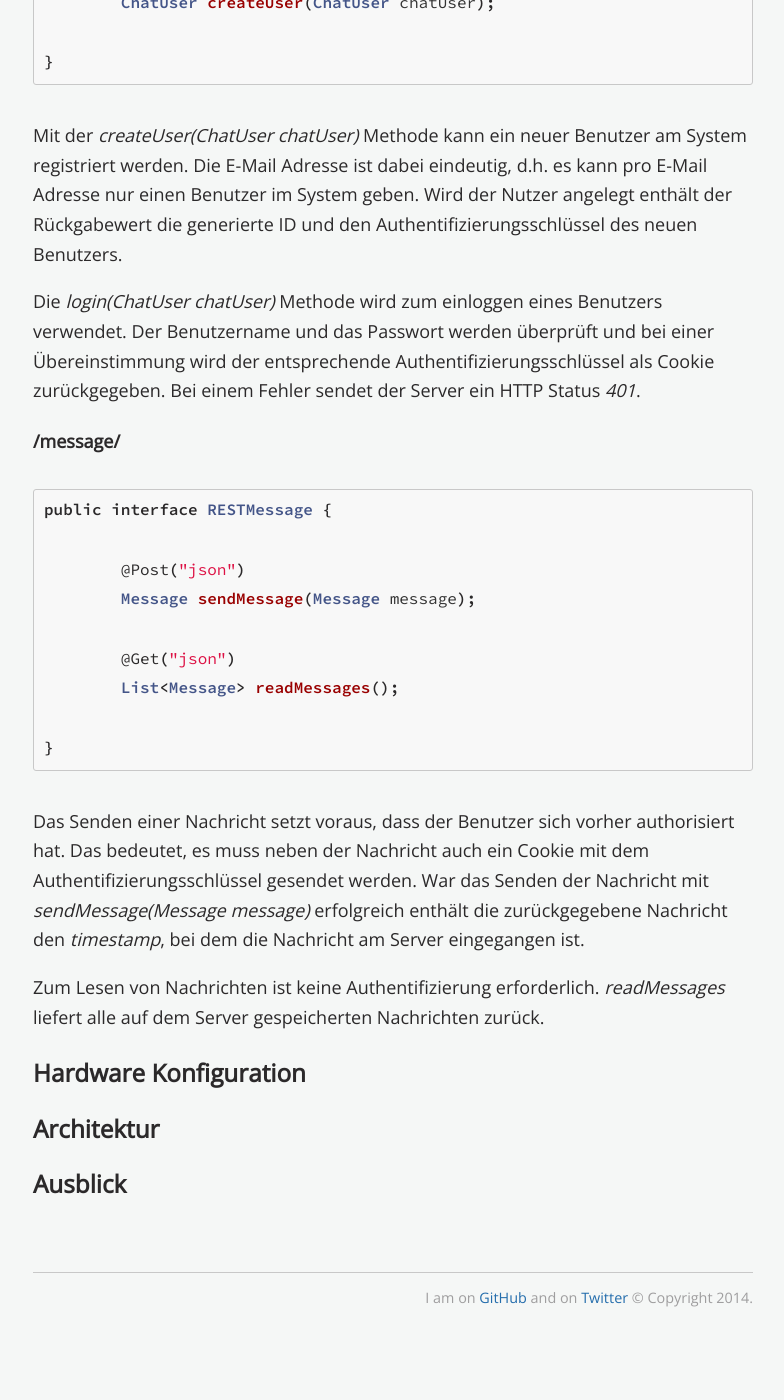
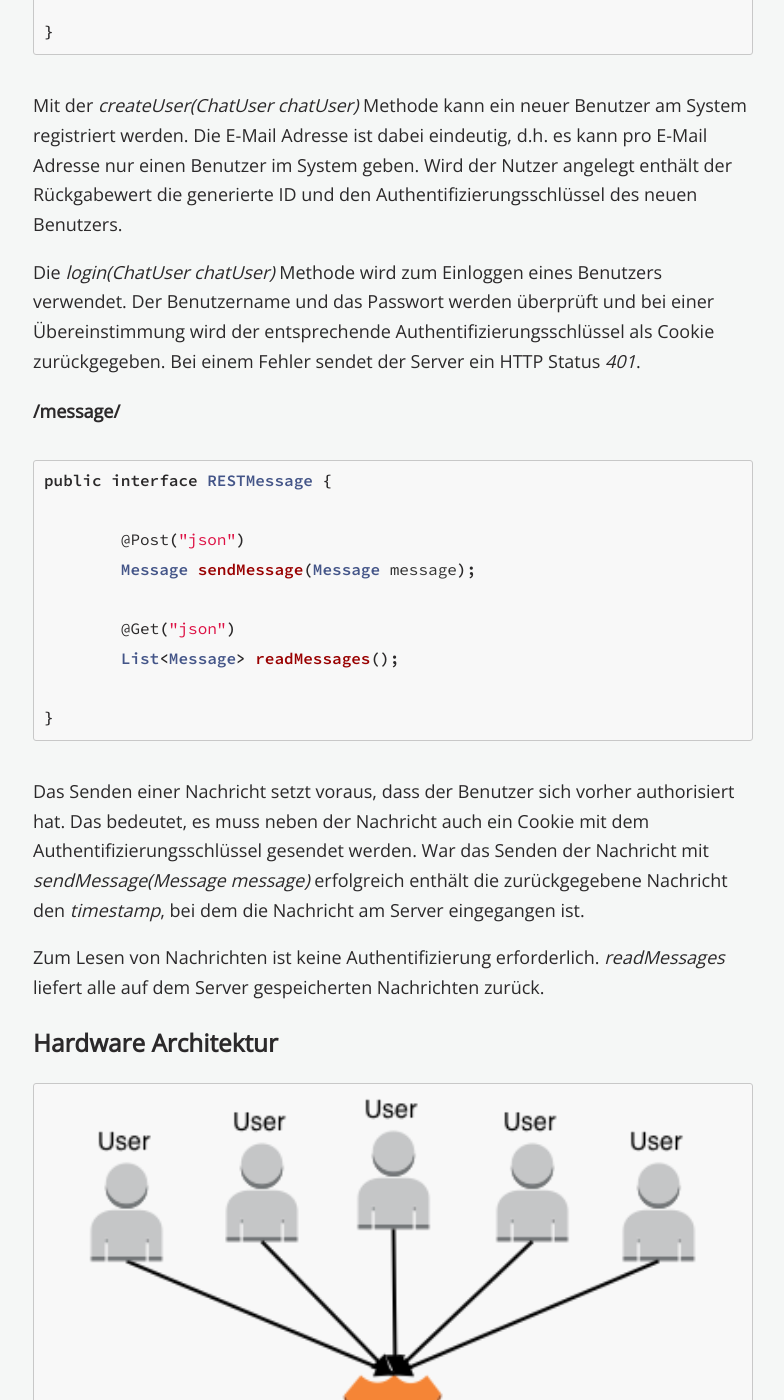
Before and after one commit to FlopsKa/blog, a Jekyll site: the page built from _posts/2015-04-03-distributed-chat-with-rest-interface-on-redis.md, in a window 1280 px wide and 1400 px high, scrolled down 1779 px. Shown: the whole window, without its empty margins (247-1031 px from the left). Built offline with Jekyll 4.4.1, drawn with Linux system fonts in a browser that asks for light colours; Markdown is read by kramdown in place of the engine named in the settings; before the commit the page ends 3109 px from its top, so only the background shows below that; some of the changed text lies outside the part shown.

Commit message:
include image

```diff
--- a/_posts/2015-04-03-distributed-chat-with-rest-interface-on-redis.md
+++ b/_posts/2015-04-03-distributed-chat-with-rest-interface-on-redis.md
@@ -6,8 +6,7 @@ title: Redis Cluster als Basis für einen verteilten Chat
 - Anforderungen
 - Software Stack
 - Architektur
-- Hardware Konfiguration
-- Architektur
+- Hardware Architektur
 - Ausblick
 
 ### Anforderungen ###
@@ -58,7 +57,7 @@ public interface RESTUser {
 
 Mit der _createUser(ChatUser chatUser)_ Methode kann ein neuer Benutzer am System registriert werden. Die E-Mail Adresse ist dabei eindeutig, d.h. es kann pro E-Mail Adresse nur einen Benutzer im System geben. Wird der Nutzer angelegt enthält der Rückgabewert die generierte ID und den Authentifizierungsschlüssel des neuen Benutzers.
 
-Die _login(ChatUser chatUser)_ Methode wird zum einloggen eines Benutzers verwendet. Der Benutzername und das Passwort werden überprüft und bei einer Übereinstimmung wird der entsprechende Authentifizierungsschlüssel als Cookie zurückgegeben. Bei einem Fehler sendet der Server ein HTTP Status _401_.
+Die _login(ChatUser chatUser)_ Methode wird zum Einloggen eines Benutzers verwendet. Der Benutzername und das Passwort werden überprüft und bei einer Übereinstimmung wird der entsprechende Authentifizierungsschlüssel als Cookie zurückgegeben. Bei einem Fehler sendet der Server ein HTTP Status _401_.
 
 #### /message/ ####
 
@@ -78,8 +77,9 @@ Das Senden einer Nachricht setzt voraus, dass der Benutzer sich vorher authorisi
 
 Zum Lesen von Nachrichten ist keine Authentifizierung erforderlich. _readMessages_ liefert alle auf dem Server gespeicherten Nachrichten zurück.
 
-### Hardware Konfiguration ###
+### Hardware Architektur ###
+![Die Hardware Architektur]({{ site.url }}/assets/chat_architecture.png)
 
-### Architektur ###
+Der Chat verwendet die klassische Architektur für Webapplikationen: Die Anfragen der Nutzer werden von einem Load Balancer entgegen genommen und auf die Web Server verteilt. Soll eine größere Last verarbeitet werden, können weitere Web Server hinzugefügt werden. Die Authentifizierungsinformationen für Benutzer sind clientseitig in Cookies und serverseitig in der Datenbank gespeichert. Somit hält die Webapplikation keinen State: Fällt ein Server aus routet der Load Balancer die Anfragen an einen anderen Server und der Benutzer bemerkt nichts vom Ausfall eines Servers.
 
 ### Ausblick ###
```
Also changed, not shown: assets/chat_architecture.png (added).
